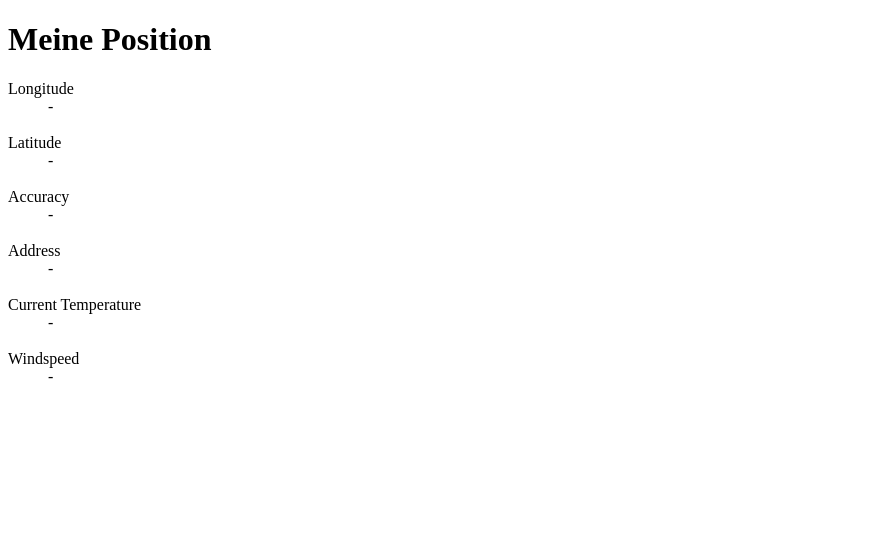
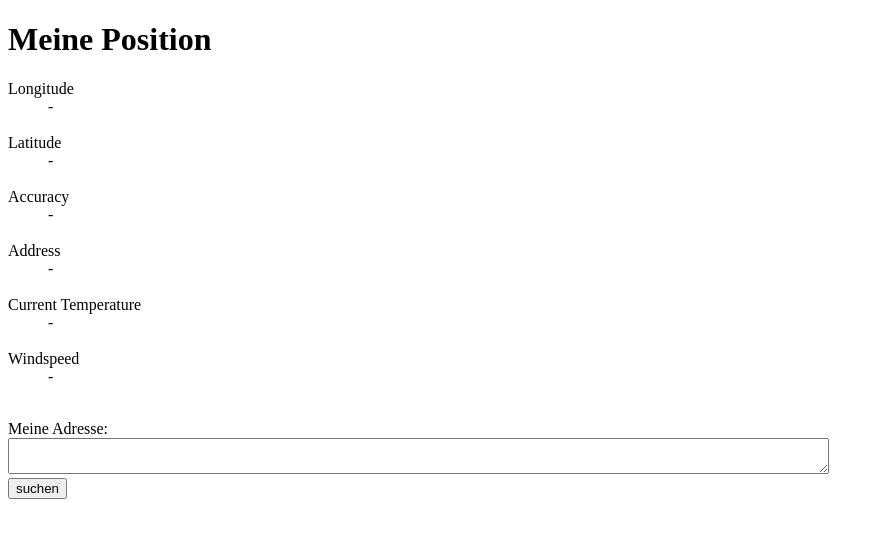
Before and after one commit to lut1/Wetterapplikation, a plain HTML site: page index.html in a window 1280 px wide. Shown: the whole page, without its empty margins (0-884 px from the left). Drawn offline with nearby package versions, Linux system fonts and the light colour scheme; no server answers.

Commit message:
input Feld

```diff
--- a/index.html
+++ b/index.html
@@ -29,6 +29,13 @@
 <br>
   </dl>
 
+  <p>
+    <input type="hidden" name="myaddress" value="">
+     Meine Adresse:<br>
+    <textarea name="myaddress" rows="2" cols="100"></textarea><br>
+    <input type="submit" value="suchen"><br>
+  </p>
+
   <script src="//code.jquery.com/jquery-1.11.0.min.js"></script>
   <script src="javascripts/script.js"></script>
 
```
